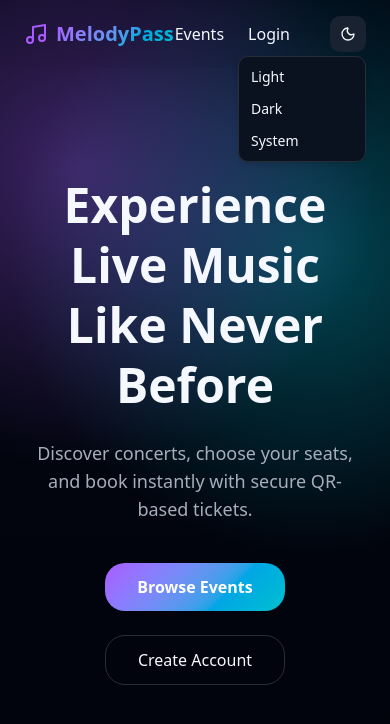
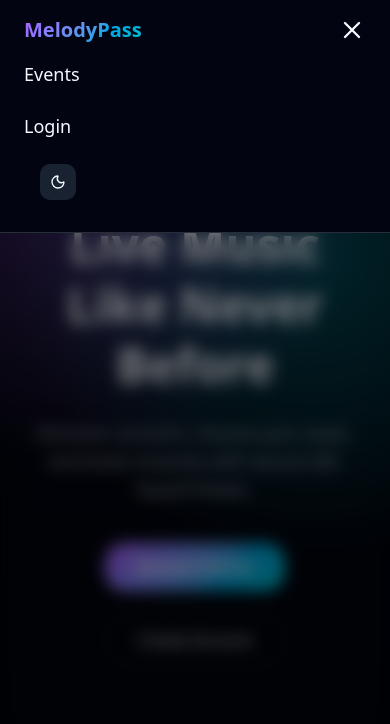
Before and after one commit to SnehashishMishra/MelodyPass-frontend, a Next.js app: page / in a window 390 px wide. Both pictures are taken after a click on the button 348 px from the left and 34 px from the top of the page. Shown: the top 724 px of the page. Built offline with nearby package versions, Linux system fonts and the light colour scheme.

Commit message:
Fix: Navbar for mobile and checkout price and ticket date on attendee's dashboard

```diff
--- a/app/attendee/tickets/page.tsx
+++ b/app/attendee/tickets/page.tsx
@@ -45,6 +45,7 @@ export default function AttendeeTickets() {
           <tr>
             <th className="p-3 text-left">Event</th>
             <th className="p-3 text-left">Venue</th>
+            <th className="p-3">Date</th>
             <th className="p-3">Seats</th>
             <th className="p-3">Amount</th>
             <th className="p-3">Action</th>
@@ -57,6 +58,14 @@ export default function AttendeeTickets() {
               <td className="p-3">{t.event_title}</td>
 
               <td className="p-3">{t.venue}</td>
+
+              <td className="p-3 text-center">
+                {new Date(t.event_date).toLocaleDateString("en-GB", {
+                  day: "numeric",
+                  month: "short",
+                  year: "numeric",
+                })}
+              </td>
 
               <td className="p-3 text-center">{t.seats}</td>
 
--- a/app/auth/login/page.tsx
+++ b/app/auth/login/page.tsx
@@ -53,7 +53,7 @@ export default function LoginPage() {
   };
 
   return (
-    <div className="flex justify-center items-center min-h-[calc(100vh-80px)]">
+    <div className="flex justify-center items-center min-h-[calc(100vh-120px)]">
       <Card className="w-96">
         <CardContent className="space-y-4 p-6">
           <h2 className="text-xl font-bold text-center">Login</h2>
--- a/app/auth/register/page.tsx
+++ b/app/auth/register/page.tsx
@@ -67,7 +67,7 @@ export default function RegisterPage() {
   };
 
   return (
-    <div className="flex justify-center items-center min-h-[calc(100vh-80px)]">
+    <div className="flex justify-center items-center min-h-[calc(100vh-120px)]">
       <Card className="w-96">
         <CardContent className="space-y-4 p-6">
           <h2 className="text-xl font-bold text-center">Create Account</h2>
--- a/app/checkout/page.tsx
+++ b/app/checkout/page.tsx
@@ -48,7 +48,7 @@ export default function CheckoutPage() {
 
   if (!checkoutData) return null;
 
-  const totalAmount = checkoutData.seats.length * pricePerTicket;
+  const totalAmount = checkoutData.seats.length * checkoutData.ticket_price;
 
   // ----------------------
   // CARD NAME FORMAT
@@ -180,7 +180,6 @@ export default function CheckoutPage() {
             <p className="font-semibold mb-2">Selected Seats</p>
 
             <div className="flex flex-wrap gap-2">
-              {console.log(checkoutData.seats)}
               {checkoutData.seats.map((s: any, index: number) => (
                 <span
                   key={s.id || index}
--- a/app/layout.tsx
+++ b/app/layout.tsx
@@ -110,7 +110,7 @@ export default function RootLayout({
         >
           <AuthProvider>
             <Navbar />
-            <main className="min-h-[calc(100vh-80px)] mt-12">{children}</main>
+            <main className="min-h-[calc(100vh-120px)] mt-12">{children}</main>
           </AuthProvider>
         </ThemeProvider>
       </body>
--- a/app/page.tsx
+++ b/app/page.tsx
@@ -17,7 +17,7 @@ export default function Home() {
   }, []);
 
   return (
-    <main className="min-h-[calc(100vh-80px)] flex items-center justify-center px-6">
+    <main className="min-h-[calc(100vh-120px)] flex items-center justify-center px-6">
       <section className="text-center max-w-4xl">
         <motion.h1
           initial={{ opacity: 0, y: 40 }}
--- a/components/navbar.tsx
+++ b/components/navbar.tsx
@@ -1,23 +1,36 @@
 "use client";
 
 import Link from "next/link";
-import { Music } from "lucide-react";
-import { motion } from "framer-motion";
+import { Music, Menu, X } from "lucide-react";
+import { motion, AnimatePresence } from "framer-motion";
 import { ModeToggle } from "@/components/mode-toggle";
 import { useAuth } from "@/context/auth-context";
 import { Button } from "./ui/button";
 import { usePathname } from "next/navigation";
+import { useState, useEffect } from "react";
 
 export default function Navbar() {
   const { user, logout } = useAuth();
   const pathname = usePathname();
+
+  const [open, setOpen] = useState(false);
 
   const navClass =
     pathname === "/"
       ? "fixed top-0 w-full z-50 backdrop-blur-lg border-none"
       : "fixed top-0 w-full z-50 backdrop-blur-md bg-background/70 border-b border-border";
 
+  // Disable scroll when menu is open
+  useEffect(() => {
+    if (open) {
+      document.body.style.overflow = "hidden";
+    } else {
+      document.body.style.overflow = "auto";
+    }
+  }, [open]);
+
   return (
+    <>
       <motion.nav
         initial={{ y: -60, opacity: 0 }}
         animate={{ y: 0, opacity: 1 }}
@@ -27,30 +40,25 @@ export default function Navbar() {
         <div className="max-w-7xl mx-auto flex items-center justify-between px-6 py-4">
           <Link href="/" className="flex items-center gap-2 font-bold text-xl">
             <Music className="text-primary" />
-
             <span className="neon-text">MelodyPass</span>
           </Link>
 
-        <div className="flex items-center gap-6">
+          {/* Desktop Menu */}
+
+          <div className="hidden md:flex items-center gap-6">
             <Link href="/events">Events</Link>
 
-          {/* Admin */}
-
-          {user?.role === "admin" && <Link href="/admin/analytics">Admin</Link>}
-
-          {/* Organizer */}
+            {user?.role === "admin" && (
+              <Link href="/admin/analytics">Admin</Link>
+            )}
 
             {user?.role === "organizer" && (
               <Link href="/organizer/analytics">Organizer</Link>
             )}
 
-          {/* Attendee */}
-
             {user?.role === "attendee" && (
               <Link href="/attendee/dashboard">My Dashboard</Link>
             )}
-
-          {/* Login / Logout */}
 
             {user ? (
               <Button
@@ -66,7 +74,96 @@ export default function Navbar() {
 
             <ModeToggle />
           </div>
+
+          {/* Mobile Hamburger */}
+
+          <button className="md:hidden" onClick={() => setOpen(true)}>
+            <Menu className="cursor-pointer" size={28} />
+          </button>
         </div>
       </motion.nav>
+
+      {/* Overlay */}
+
+      <AnimatePresence>
+        {open && (
+          <>
+            <motion.div
+              initial={{ opacity: 0 }}
+              animate={{ opacity: 1 }}
+              exit={{ opacity: 0 }}
+              className="fixed inset-0 bg-black/50 backdrop-blur-sm z-40"
+              onClick={() => setOpen(false)}
+            />
+
+            {/* Mobile Menu */}
+
+            <motion.div
+              initial={{ y: "-100%" }}
+              animate={{ y: 0 }}
+              exit={{ y: "-100%" }}
+              transition={{ duration: 0.35 }}
+              className="fixed top-0 left-0 w-full bg-background border-b border-border z-50"
+            >
+              <div className="flex items-center justify-between px-6 py-4">
+                <span className="text-xl font-bold neon-text">MelodyPass</span>
+
+                <button onClick={() => setOpen(false)}>
+                  <X className="cursor-pointer" size={28} />
+                </button>
+              </div>
+
+              <div className="flex flex-col gap-6 px-6 pb-8 text-lg">
+                <Link href="/events" onClick={() => setOpen(false)}>
+                  Events
+                </Link>
+
+                {user?.role === "admin" && (
+                  <Link href="/admin/analytics" onClick={() => setOpen(false)}>
+                    Admin
+                  </Link>
+                )}
+
+                {user?.role === "organizer" && (
+                  <Link
+                    href="/organizer/analytics"
+                    onClick={() => setOpen(false)}
+                  >
+                    Organizer
+                  </Link>
+                )}
+
+                {user?.role === "attendee" && (
+                  <Link
+                    href="/attendee/dashboard"
+                    onClick={() => setOpen(false)}
+                  >
+                    My Dashboard
+                  </Link>
+                )}
+
+                {user ? (
+                  <Button
+                    variant="secondary"
+                    onClick={() => {
+                      logout();
+                      setOpen(false);
+                    }}
+                  >
+                    Logout
+                  </Button>
+                ) : (
+                  <Link href="/auth/login" onClick={() => setOpen(false)}>
+                    Login
+                  </Link>
+                )}
+
+                <ModeToggle />
+              </div>
+            </motion.div>
+          </>
+        )}
+      </AnimatePresence>
+    </>
   );
 }
--- a/components/seat-map.tsx
+++ b/components/seat-map.tsx
@@ -21,14 +21,22 @@ export default function SeatMap({ eventId }: { eventId: string }) {
   const [selectedSeats, setSelectedSeats] = useState<string[]>([]);
   const [locked, setLocked] = useState(false);
   const [loading, setLoading] = useState(true);
+  const [ticketPrice, setTicketPrice] = useState<number>(0);
   const { user } = useAuth();
   const router = useRouter();
 
   useEffect(() => {
-    async function fetchSeats() {
+    async function fetchSeatsAndEvent() {
       try {
-        const res = await api.get(`/events/${eventId}/seats`);
-        setSeats(res.data);
+        const seatRes = await api.get(`/events/${eventId}/seats`);
+        setSeats(seatRes.data);
+
+        const eventsRes = await api.get("/events");
+        const event = eventsRes.data.find((e: any) => e._id === eventId);
+
+        if (event) {
+          setTicketPrice(event.ticket_price);
+        }
       } catch (err) {
         console.error("Failed to load seats", err);
       } finally {
@@ -36,7 +44,7 @@ export default function SeatMap({ eventId }: { eventId: string }) {
       }
     }
 
-    fetchSeats();
+    fetchSeatsAndEvent();
   }, [eventId]);
 
   const toggleSeat = (seat: Seat) => {
@@ -184,6 +192,7 @@ export default function SeatMap({ eventId }: { eventId: string }) {
                     "checkout_data",
                     JSON.stringify({
                       event_id: eventId,
+                      ticket_price: ticketPrice,
                       seats: selectedSeats.map((seatId) => {
                         const seat = seats.find((s) => s._id === seatId);
 
```
Lines whose indentation alone changed are shown as unchanged.
